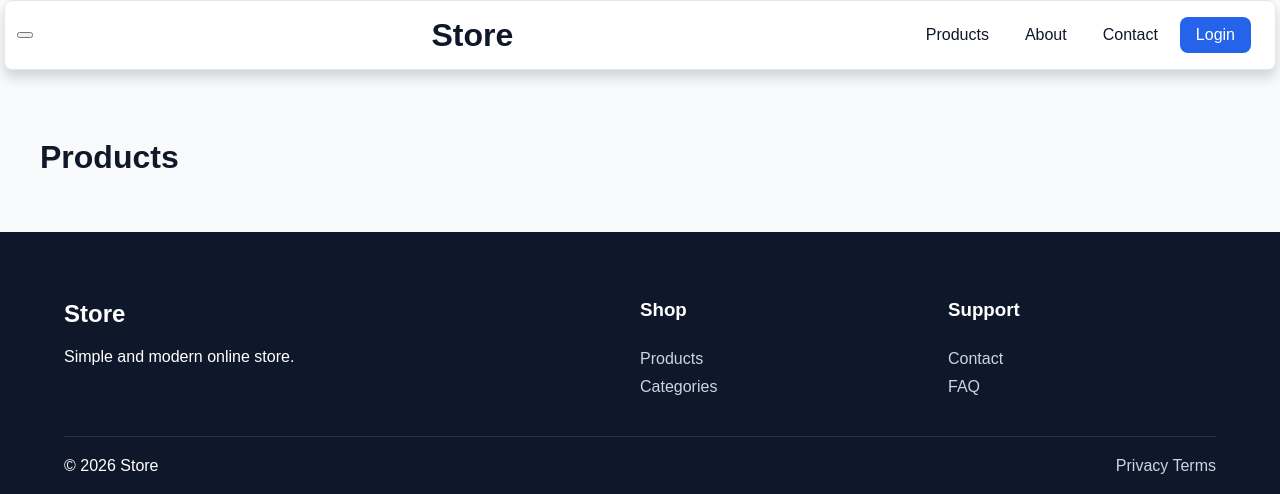
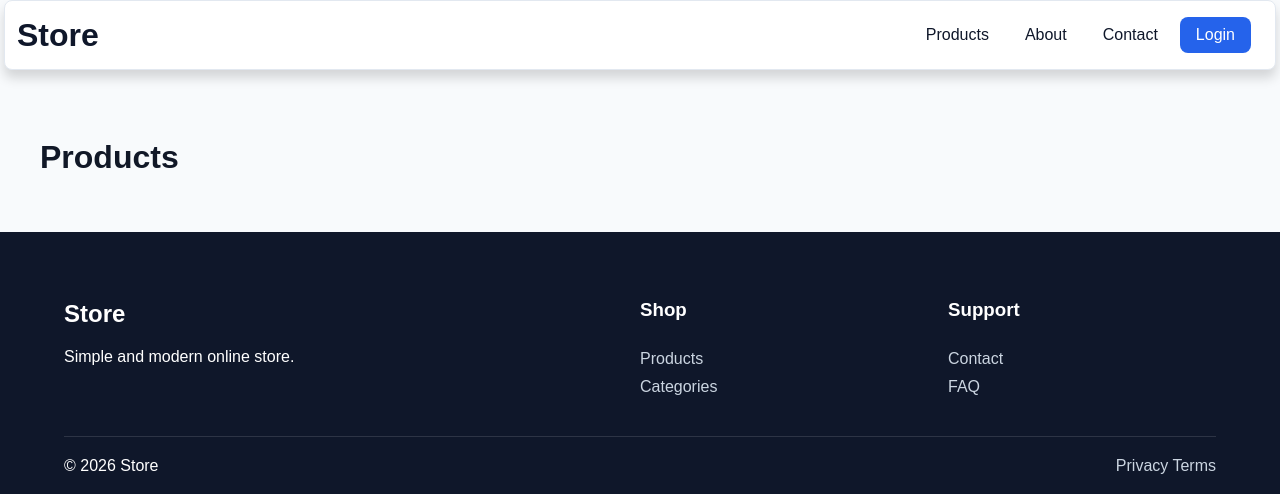
Before and after one commit to veltorex/django-ecommerce, a Django app: page /products/ in a window 1280 px wide. Shown: the top 494 px of the page. Run offline with Django 5.2, Linux system fonts and the light colour scheme; data that the repository does not hold is empty.

Commit message:
add CSS for navbar menu

```diff
--- a/static/css/components/navbar.css
+++ b/static/css/components/navbar.css
@@ -69,6 +69,41 @@
     transform: translateY(-1px);
 }
 
+/* Menu */
+
+.navbar__menu {
+    display: none;
+
+    width: 46px;
+    height: 46px;
+    padding: 8px;
+
+    border: none;
+    border-radius: 8px;
+
+    background: transparent;
+    color: var(--color-text);
+
+    font-size: 32px;
+    cursor: pointer;
+}
+
+.navbar__menu span {
+    display: block;
+
+    width: 26px;
+    height: 2px;
+    margin-bottom: 4px;
+
+    border-radius: 2px;
+
+    background: var(--color-text);
+
+    transition:
+        transform 0.2s ease,
+        opacity 0.2s ease;
+}
+
 /* Brand */
 
 .navbar__brand {
```
